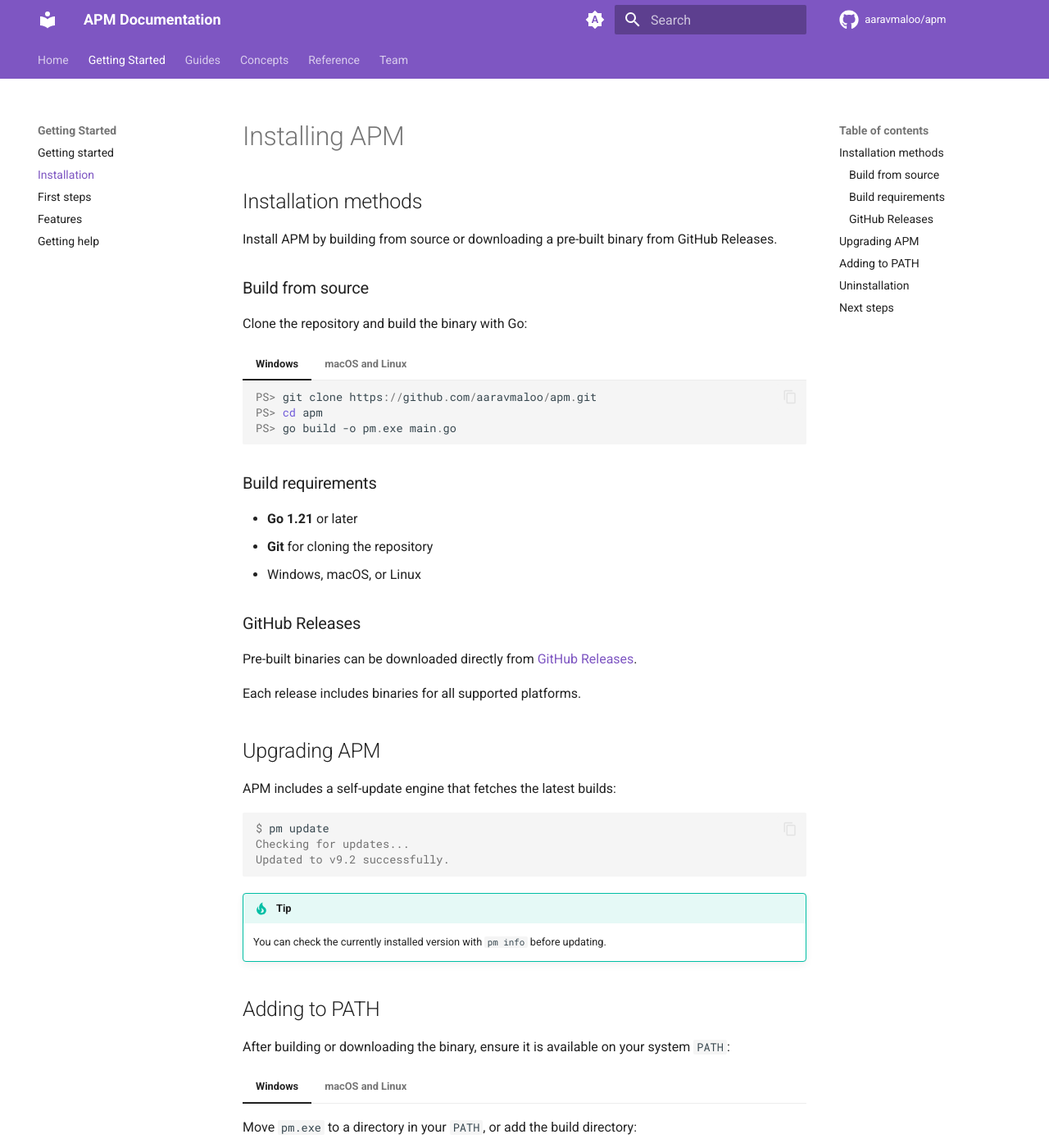
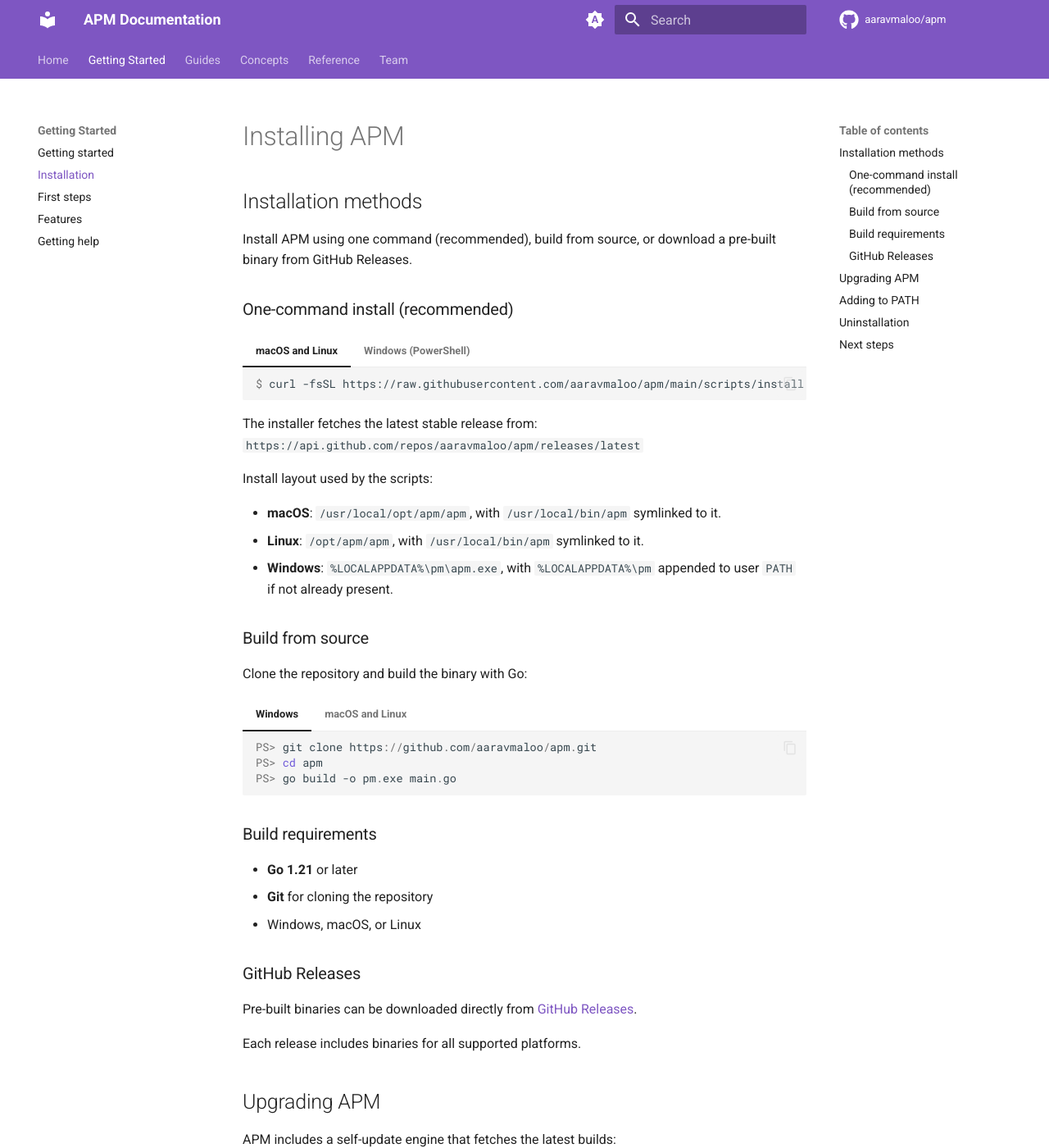
Before and after one commit to aaravmaloo/apm, an MkDocs documentation site: the page built from docs/getting-started/installation.md, in a window 1280 px wide and 1400 px high. Shown: the whole window at 82% size. Built offline with MkDocs 1.6.1 and Material for MkDocs 9.7.7, drawn with Linux system fonts in a browser that asks for light colours; comment, search, counter and statistics services are not loaded; some of the changed text lies outside the part shown.

Commit message:
update installation

````diff
--- a/docs/getting-started/installation.md
+++ b/docs/getting-started/installation.md
@@ -2,7 +2,30 @@
 
 ## Installation methods
 
-Install APM by building from source or downloading a pre-built binary from GitHub Releases.
+Install APM using one command (recommended), build from source, or download a pre-built binary from GitHub Releases.
+
+### One-command install (recommended)
+
+=== "macOS and Linux"
+
+    ```console
+    $ curl -fsSL https://raw.githubusercontent.com/aaravmaloo/apm/main/scripts/install.sh | sh
+    ```
+
+=== "Windows (PowerShell)"
+
+    ```pwsh-session
+    PS> powershell -ExecutionPolicy Bypass -Command "iwr https://raw.githubusercontent.com/aaravmaloo/apm/main/scripts/install.ps1 -UseBasicParsing | iex"
+    ```
+
+The installer fetches the latest stable release from:
+`https://api.github.com/repos/aaravmaloo/apm/releases/latest`
+
+Install layout used by the scripts:
+
+- **macOS**: `/usr/local/opt/apm/apm`, with `/usr/local/bin/apm` symlinked to it.
+- **Linux**: `/opt/apm/apm`, with `/usr/local/bin/apm` symlinked to it.
+- **Windows**: `%LOCALAPPDATA%\pm\apm.exe`, with `%LOCALAPPDATA%\pm` appended to user `PATH` if not already present.
 
 ### Build from source
 
@@ -53,7 +76,9 @@
 
 ## Adding to PATH
 
-After building or downloading the binary, ensure it is available on your system `PATH`:
+If you used the one-command installer, PATH and launch links are already configured.
+
+After building or manually downloading the binary, ensure it is available on your system `PATH`:
 
 === "Windows"
 
@@ -88,13 +113,15 @@
     === "Windows"
 
         ```pwsh-session
-        PS> Remove-Item C:\path\to\pm.exe
+        PS> Remove-Item "$env:LOCALAPPDATA\pm\apm.exe" -ErrorAction SilentlyContinue
+        PS> Remove-Item "$env:LOCALAPPDATA\pm" -Recurse -Force -ErrorAction SilentlyContinue
         ```
 
     === "macOS and Linux"
 
         ```console
-        $ rm /usr/local/bin/pm
+        $ sudo rm -f /usr/local/bin/apm
+        $ sudo rm -rf /usr/local/opt/apm /opt/apm
         ```
 
 2. Optionally, remove stored vault data:
````
